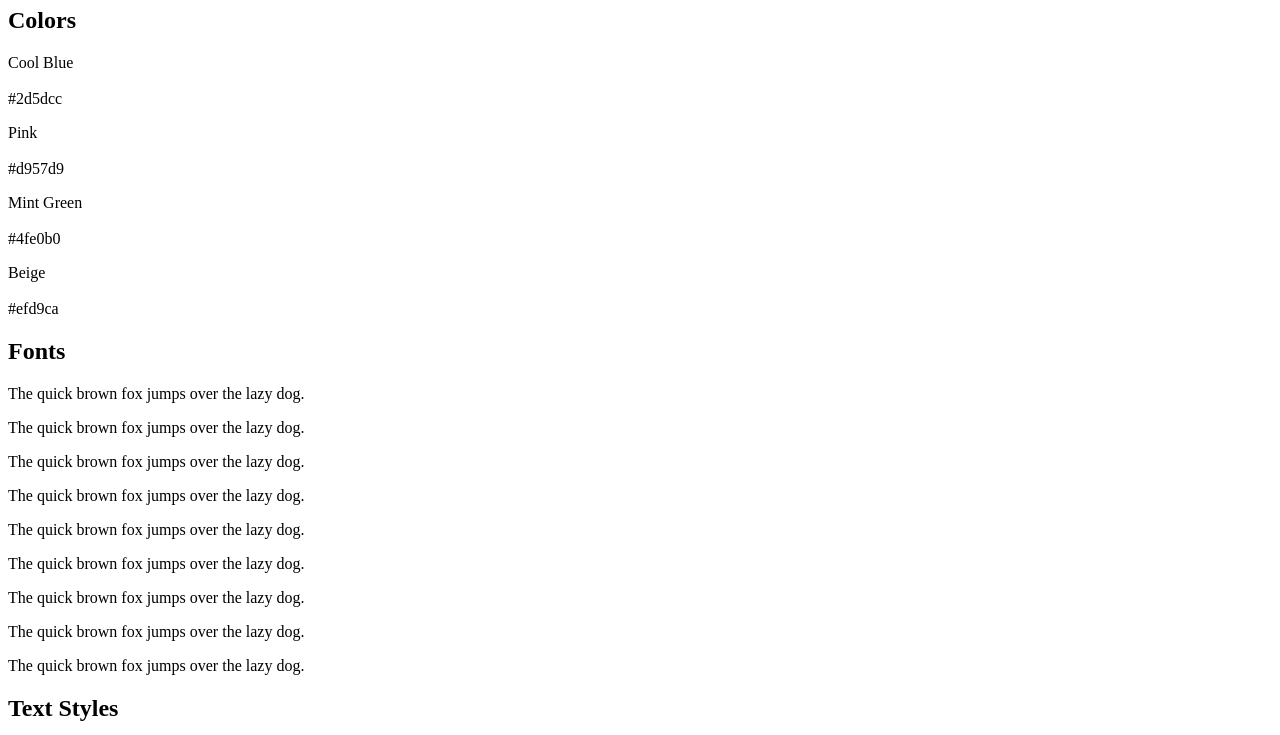
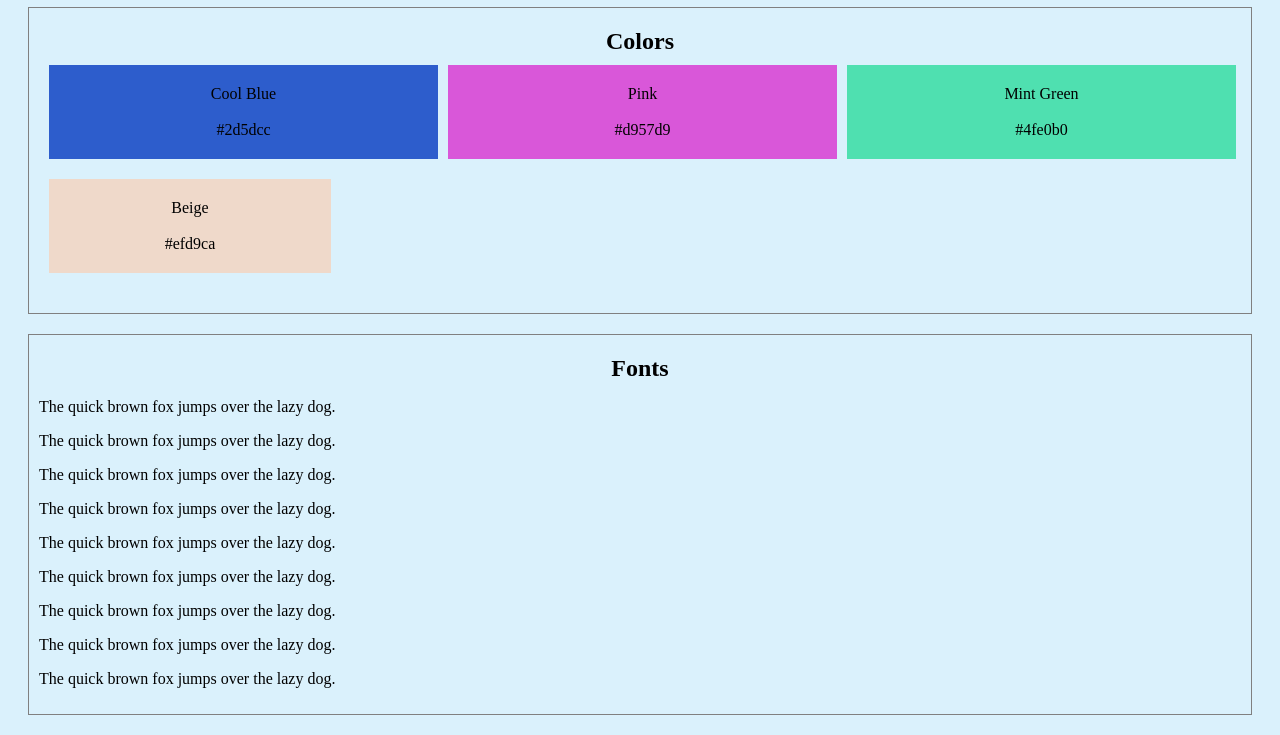
Before and after one commit to fynndow/ProjectX, a plain HTML site: page index.html in a window 1280 px wide. Shown: the part 73-808 px from the top of the page. Drawn offline with Linux system fonts and the light colour scheme.

Commit message:
Add all 'Colors' css

```diff
--- a/index.html
+++ b/index.html
@@ -27,7 +27,7 @@
             </div>
         </div>
 
-        <div class="Fonts">
+        <div class="fonts">
             <h2>Fonts</h2>
             <div class="source-code-pro">
                 <p>The quick brown fox jumps over the lazy dog.</p>
@@ -46,7 +46,7 @@
             </div>
         </div>
 
-        <div class="Text-styles">
+        <div class="text-styles">
             <h2>Text Styles</h2> <br> <br>
 
             <h1>H1: Main page eading</h1>
--- a/resources/styles.css
+++ b/resources/styles.css
@@ -0,0 +1,56 @@
+body {
+    background-color: #daf1fc;
+}
+
+.color, .fonts, .text-styles {
+    border: 1px solid grey;
+    margin: 20px;
+    padding: 10px;
+    height: auto;
+}
+
+h1 {
+    text-align: center;
+}
+
+h2 {
+    text-align: center;
+    margin: 10px;
+}
+
+.first-row {
+    display: flex;
+    width: 1100;
+    flex: row;
+    text-align: center;
+}
+
+.cool-blue, .pink, .mint-green, .beige {
+    width: 400px;
+    border-radius: 0;
+    text-align: center;
+    margin-top: 0px;
+    margin-right: 5px;
+    margin-left: 5px;
+    margin-bottom: 0px;
+    padding: 20px;
+}
+
+.cool-blue {
+    background-color: #2d5dcc;
+    margin-left: 10px;
+}
+
+.pink {
+    background-color: #d957d9;
+}
+
+.mint-green {
+    background-color: #4fe0b0;
+}
+
+.beige {
+    background-color: #efd9ca;
+    width: auto;
+    margin: 20px 910px 30px 10px;
+}
```
